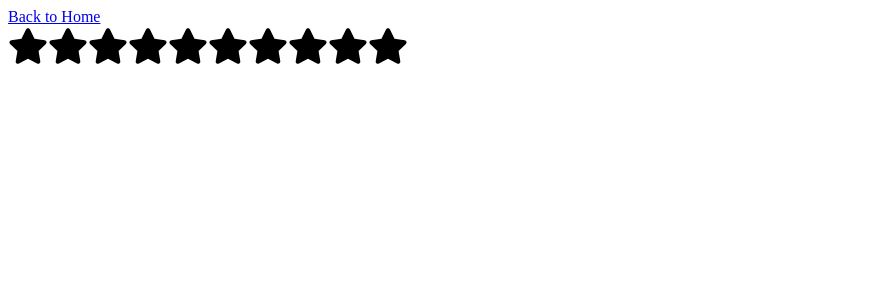
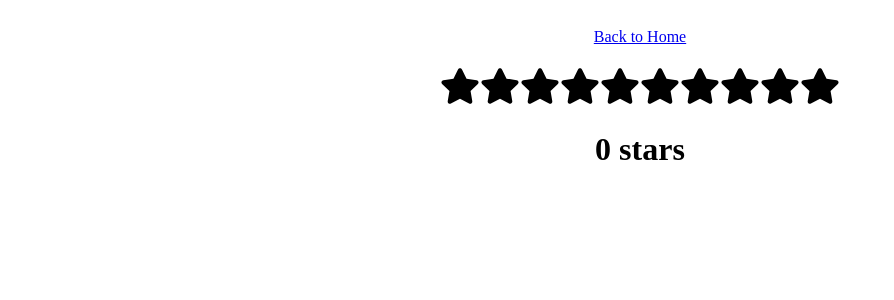
Before and after one commit to Nellie7190/mult-resource-proj, a React (Create React App) app: page /star-rating in a window 1280 px wide. Shown: the top 300 px of the page, without its empty margins (0-894 px from the left). Built offline with nearby package versions, Linux system fonts and the light colour scheme.

Commit message:
centered stars and added label underneath

```diff
--- a/src/Components/ColorGenerator/starRating/StarRating.jsx
+++ b/src/Components/ColorGenerator/starRating/StarRating.jsx
@@ -45,6 +45,7 @@ const StarRating = ({starTotal = 5}) => {
                     />
                 )
             }
+            <h1>{rating.length} stars</h1>
         </div>
     </>
   )
--- a/src/Components/ColorGenerator/starRating/styles.css
+++ b/src/Components/ColorGenerator/starRating/styles.css
@@ -1,3 +1,7 @@
 .active {
     color: yellow;
 }
+div {
+    text-align: center;
+    padding: 20px;
+}
```
